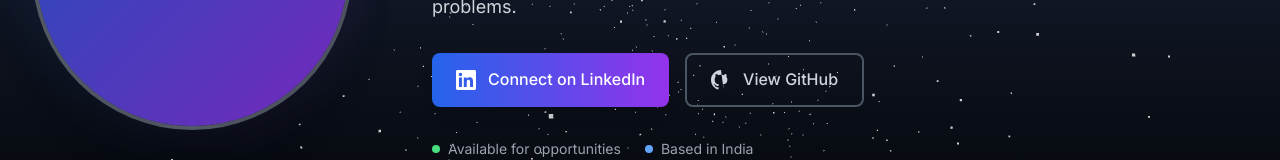
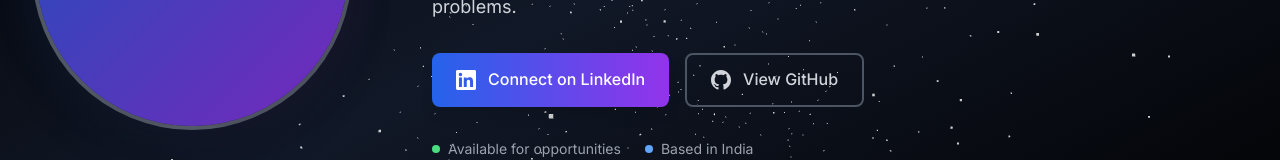
Before and after one commit to rbanik1204/PORTFOLIO, a React (Vite) app: page / in a window 1280 px wide. Shown: the part 370-530 px from the top of the page. Built offline with nearby package versions, Linux system fonts and the light colour scheme; no server answers.

Commit message:
resume fixed

```diff
--- a/src/components/Resume.jsx
+++ b/src/components/Resume.jsx
@@ -45,7 +45,8 @@ const Resume = () => {
   const [pdfUrl, setPdfUrl] = useState("");
 
   useEffect(() => {
-    const base = (import.meta.env.BASE_URL || "/").replace(/\/$/, "/");
+    // Use the correct base URL for GitHub Pages
+    const base = import.meta.env.BASE_URL || "/";
     setPdfUrl(`${base}ratul_resume.pdf?t=${Date.now()}`);
   }, []);
 
@@ -99,7 +100,7 @@ const Resume = () => {
 
           <div className="flex flex-col sm:flex-row gap-4 justify-center">
             <a
-              href={`${(import.meta.env.BASE_URL || '/').replace(/\/$/, '/')}ratul_resume.pdf`}
+              href={`${import.meta.env.BASE_URL || '/'}ratul_resume.pdf`}
               download="Ratul_Banik_Resume.pdf"
               className="inline-flex items-center justify-center gap-3 px-8 py-4 bg-gradient-to-r from-blue-600 to-purple-600 text-white font-semibold rounded-lg hover:from-blue-700 hover:to-purple-700 transition-all duration-300 transform hover:scale-105 shadow-lg"
             >
@@ -107,7 +108,7 @@ const Resume = () => {
               Download Resume
             </a>
             <a
-              href={`${(import.meta.env.BASE_URL || '/').replace(/\/$/, '/')}ratul_resume.pdf`}
+              href={`${import.meta.env.BASE_URL || '/'}ratul_resume.pdf`}
               target="_blank"
               rel="noopener noreferrer"
               className="inline-flex items-center justify-center gap-3 px-8 py-4 border-2 border-blue-500 text-blue-400 font-semibold rounded-lg hover:bg-blue-500 hover:text-white transition-all duration-300 transform hover:scale-105"
--- a/src/components/hero.jsx
+++ b/src/components/hero.jsx
@@ -1,6 +1,8 @@
 import React from "react";
 import { useEffect, useRef } from "react";
 import * as THREE from "three";
+// Replace WhatsApp image with professional placeholder
+// import profileImg from "../assets/WhatsApp Image 2025-07-21 at 17.38.43_df50f27d.jpg";
 
 const Hero = () => {
   const mountRef = useRef(null);
@@ -71,7 +73,7 @@ const Hero = () => {
   }, []);
 
   return (
-    <section className="relative w-full min-h-[100vh] sm:min-h-[85vh] flex items-center justify-center bg-gradient-to-b from-black via-gray-900 to-black overflow-hidden">
+    <section className="relative w-full min-h-[100vh] sm:min-h-[85vh] flex items-center justify-center bg-gradient-to-br from-black via-gray-900 to-black overflow-hidden">
       <div ref={mountRef} className="absolute inset-0 w-full h-full z-0" />
       <div className="relative z-10 flex flex-col lg:flex-row items-center justify-center w-full max-w-7xl mx-auto px-4 sm:px-6 lg:px-8 py-12 sm:py-16 gap-8 sm:gap-12 lg:gap-20">
         {/* Profile Image - Mobile Optimized */}
@@ -129,7 +131,7 @@ const Hero = () => {
               className="inline-flex items-center justify-center gap-3 px-4 sm:px-6 py-3 border-2 border-gray-600 text-gray-300 font-medium rounded-lg hover:border-gray-400 hover:text-white transition-all duration-300 transform hover:scale-105 w-full sm:w-auto"
             >
               <svg className="w-4 h-4 sm:w-5 sm:h-5" fill="currentColor" viewBox="0 0 24 24">
-                <path d="M12 0c-6.626 0-12 5.373-12 12 0 5.302 3.438 9.8 8.207 11.387.599.111.793-.261.793-.577v-2.234c-3.338.726-4.033-1.416-4.033-1.416-.546-1.387-1.333-1.756-1.333-1.756-1.089-.745.083-.729.083-.729 1.205.084 1.839 1.237 1.839 1.237 1.07 1.834 2.807 1.304 3.492.997.107-.775.418-1.305.762-1.604-2.665-.305-5.467-1.334-5.467-5.931 0-1.311.469-2.381 1.236-3.221-.124-.303-.535-1.524.117-3.176 0 0 1.008-.322 3.301 1.23.957-.266 1.983-.399 3.003-.404 1.02.005 2.047.138 3.006.404 2.291-1.552 3.297-1.23 3.297-1.23.653 1.653.242 2.874.118 3.176.77.84 1.235 1.911 1.235 3.221 0 4.609-2.807 5.624-5.479 5.921.43.372.823 1.102.823 2.222v3.293c0 .319.192.694.801..576 4.765-1.589 8.199-6.086 8.199-11.386 0-6.627-5.373-12-12-12z"/>
+                <path d="M12 0c-6.626 0-12 5.373-12 12 0 5.302 3.438 9.8 8.207 11.387.599.111.793-.261.793-.577v-2.234c-3.338.726-4.033-1.416-4.033-1.416-.546-1.387-1.333-1.756-1.333-1.756-1.089-.745.083-.729.083-.729 1.205.084 1.839 1.237 1.839 1.237 1.07 1.834 2.807 1.304 3.492.997.107-.775.418-1.305.762-1.604-2.665-.305-5.467-1.334-5.467-5.931 0-1.311.469-2.381 1.236-3.221-.124-.303-.535-1.524.117-3.176 0 0 1.008-.322 3.301 1.23.957-.266 1.983-.399 3.003-.404 1.02.005 2.047.138 3.006.404 2.291-1.552 3.297-1.23 3.297-1.23.653 1.653.242 2.874.118 3.176.77.84 1.235 1.911 1.235 3.221 0 4.609-2.807 5.624-5.479 5.921.43.372.823 1.102.823 2.222v3.293c0 .319.192.694.801.576 4.765-1.589 8.199-6.086 8.199-11.386 0-6.627-5.373-12-12-12z"/>
               </svg>
               <span className="hidden sm:inline">View GitHub</span>
               <span className="sm:hidden">GitHub</span>
--- a/src/pages/Home.jsx
+++ b/src/pages/Home.jsx
@@ -1,5 +1,5 @@
 import React from "react";
-import Hero from "../components/Hero";
+import Hero from "../components/hero";
 import About from "../components/About";
 import Skills from "../components/Skills";
 import Projects from "../components/Projects";
```
